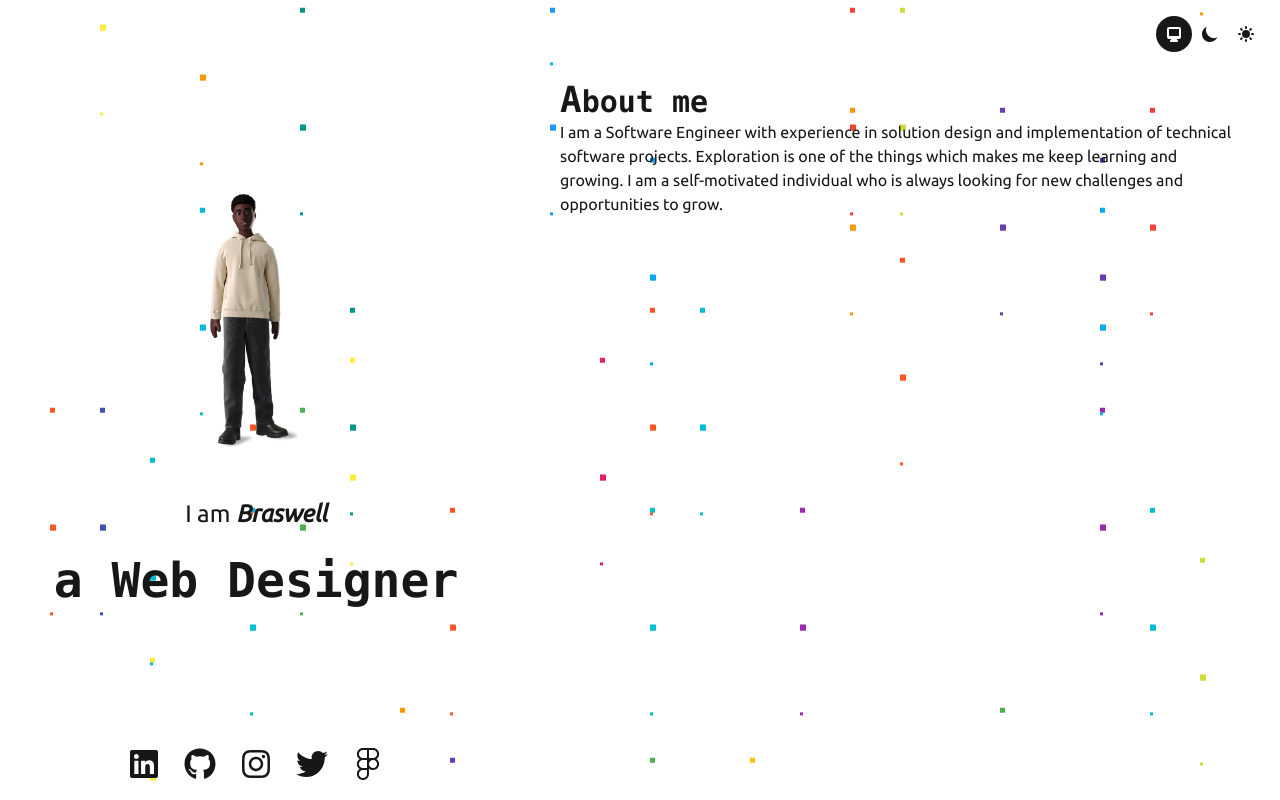
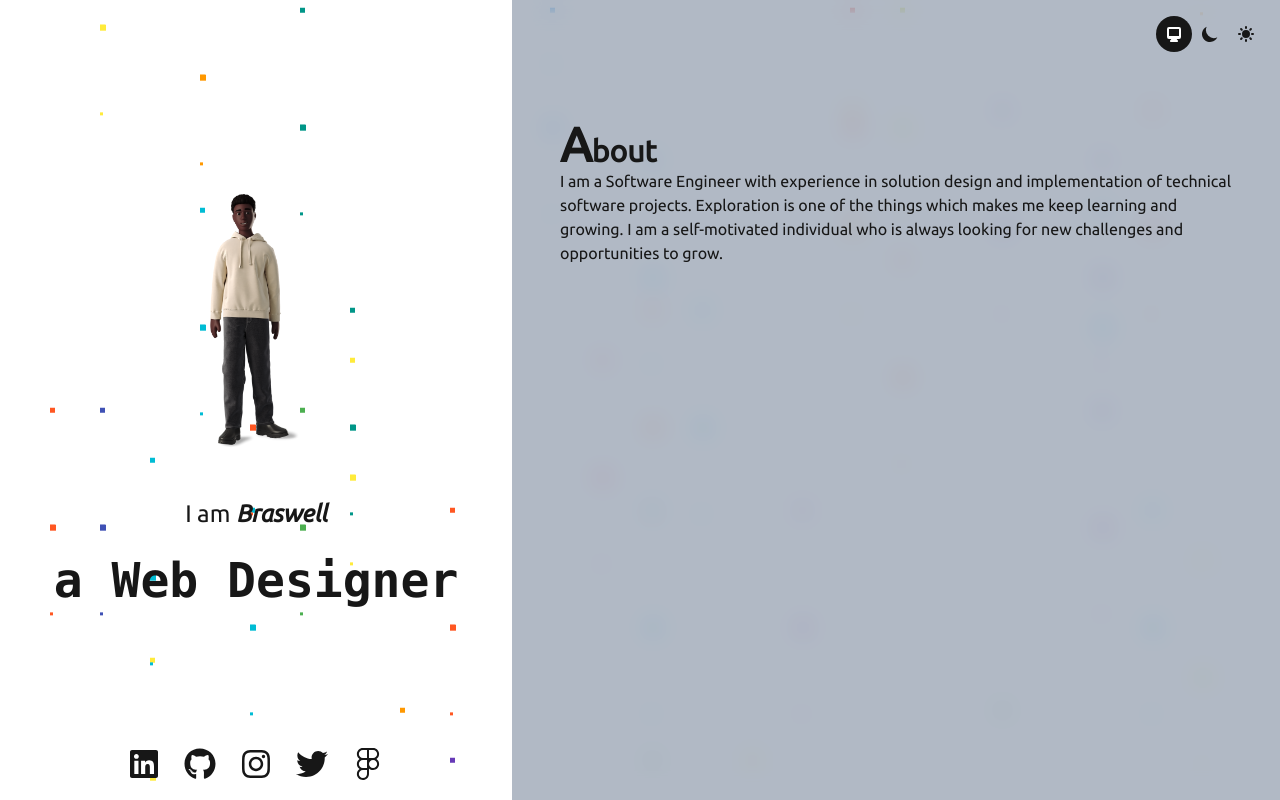
Before and after one commit to braswelljr/braswelljr, a Next.js app: page / in a window 1280 px wide. Built offline with nearby package versions, Linux system fonts and the light colour scheme; a web font is replaced by a local one.

Commit message:
Snap Pages

```diff
--- /dev/null
+++ b/src/components/SnapIntoView.tsx
@@ -0,0 +1,32 @@
+import { forwardRef, CSSProperties } from 'react'
+import clsx from 'clsx'
+
+const SnapIntoView = forwardRef(
+  (
+    {
+      children,
+      className,
+      style,
+      rest
+    }: {
+      children?: JSX.Element | JSX.Element[]
+      className?: string
+      style?: CSSProperties
+      rest?: any
+    },
+    ref
+  ) => {
+    return (
+      <div
+        ref={ref}
+        {...rest}
+        className={clsx('snap-mandatory', className)}
+        style={style}
+      >
+        {children}
+      </div>
+    )
+  }
+)
+
+export default SnapIntoView
--- /dev/null
+++ b/src/hooks/useWindowSize.ts
@@ -0,0 +1,27 @@
+import { useState, useEffect } from 'react'
+
+export default function useWindowSize() {
+  const isClient = typeof window === 'object'
+  const [windowSize, setWindowSize] = useState({
+    width: isClient ? window.innerWidth : undefined,
+    height: isClient ? window.innerHeight : undefined
+  })
+
+  useEffect(() => {
+    if (!isClient) {
+      return
+    }
+
+    function handleResize() {
+      setWindowSize({
+        width: window.innerWidth,
+        height: window.innerHeight
+      })
+    }
+
+    window.addEventListener('resize', handleResize)
+    return () => window.removeEventListener('resize', handleResize)
+  }, [isClient])
+
+  return windowSize
+}
--- a/src/layout/AppLayout.tsx
+++ b/src/layout/AppLayout.tsx
@@ -21,7 +21,7 @@ const AppLayout = ({ children }: { children: ReactChild | ReactChildren }) => {
             dark: <HiMoon className={clsx('h-5 w-auto')} />,
             light: <HiSun className={clsx('h-5 w-auto')} />
           }}
-          className={clsx('fixed top-4 right-4')}
+          className={clsx('fixed top-4 right-4 z-10')}
           selected={setting}
           onChange={setSetting}
           itemClassName={{
--- a/src/pages/_app.tsx
+++ b/src/pages/_app.tsx
@@ -7,24 +7,7 @@ const App = ({ Component, pageProps }: AppProps) => {
   return (
     <>
       <Head>
-        <meta charSet="utf-8" />
-        <meta httpEquiv="X-UA-Compatible" content="IE=edge" />
-
-        <meta
-          name="viewport"
-          content="width=device-width,initial-scale=1,minimum-scale=1,maximum-scale=1,user-scalable=no"
-        />
-        <meta name="braswelljr" content="Braswell Kenneth Personal portfolio" />
-        <meta name="keywords" content="Keywords" />
         <title key="title">@braswelljr</title>
-
-        <meta key="twitter:title" name="twitter:title" content="brakez ken" />
-        <meta
-          key="og:title"
-          property="og:title"
-          content="Braswell Kenneth Azu Junior"
-        />
-        <meta name="theme-color" content="#317EFB" />
       </Head>
       <AppLayout>
         <Component {...pageProps} />
--- /dev/null
+++ b/src/pages/_document.tsx
@@ -0,0 +1,80 @@
+import NextDocument, {
+  Html,
+  Head,
+  Main,
+  NextScript,
+  DocumentContext
+} from 'next/document'
+
+export default class Document extends NextDocument {
+  static async getInitialProps(ctx: DocumentContext) {
+    const initialProps = await NextDocument.getInitialProps(ctx)
+    return { ...initialProps }
+  }
+
+  render() {
+    return (
+      <Html lang="en" className="scroll-smooth text-neutral-800 antialiased">
+        <Head>
+          <link rel="manifest" href="/manifest.json" />
+          <link rel="shortcut icon" href="/favicon.ico" type="image/x-icon" />
+          <link href="/icons/icon192.png" rel="icon" type="image/png" />
+          <link href="/icons/icon512.png" rel="icon" type="image/png" />
+          <link rel="apple-touch-icon" href="/icons/apple-touch-icon.png" />
+          <meta name="theme-color" content="#317EFB" />
+
+          <meta
+            name="braswelljr"
+            content="Braswell Kenneth Personal portfolio"
+          />
+          <meta name="apple-mobile-web-app-capable" content="yes" />
+          <meta
+            name="apple-mobile-web-app-status-bar-style"
+            content="default"
+          />
+          <meta
+            name="apple-mobile-web-app-title"
+            content="Braswell Kenneth Junior Portfolio"
+          />
+          <meta name="description" content="Personal Portfolio" />
+          <meta name="format-detection" content="telephone=no" />
+          <meta name="mobile-web-app-capable" content="yes" />
+          <meta
+            name="msapplication-config"
+            content="/icons/browserconfig.xml"
+          />
+          <meta name="msapplication-TileColor" content="#2B5797" />
+          <meta name="msapplication-tap-highlight" content="no" />
+          <meta name="theme-color" content="#000000" />
+
+          <meta name="twitter:card" content="summary" />
+          <meta name="twitter:url" content="https://twitter.com/brakez_ken" />
+          <meta name="twitter:title" content="GLab" />
+          <meta
+            name="twitter:description"
+            content="Open source GitLab CLI tool"
+          />
+          <meta
+            name="twitter:image"
+            content="https://github.com/braswelljr/braswelljr/raw/main/src/img/kenb.jpg"
+          />
+          <meta name="twitter:creator" content="@braswell_ken" />
+          <meta property="og:type" content="Brasweljr's Portfolio" />
+          <meta property="og:title" content="Brasweljr" />
+          <meta property="og:description" content="Brasweljr's Portfolio" />
+          <meta property="og:site_name" content="rasweljr" />
+          <meta property="og:url" content="https://brasweljr.vercel.app" />
+          <meta
+            property="og:image"
+            content="https://github.com/braswelljr/glab-docs/raw/main/src/img/kenb.jpg"
+          />
+        </Head>
+        <body>
+          <Main />
+          <NextScript />
+          <script> </script>
+        </body>
+      </Html>
+    )
+  }
+}
--- a/src/pages/index.tsx
+++ b/src/pages/index.tsx
@@ -25,8 +25,12 @@ const Index = () => {
   }, 5000)
 
   return (
-    <main className="grid-cols-[2fr,3fr] lg:grid">
-      <section className="grid h-screen place-content-center lg:sticky lg:inset-y-0">
+    <div className="h-screen snap-y snap-mandatory overflow-y-auto lg:grid lg:grid-cols-[2fr,3fr]">
+      {[
+        {
+          title: 'Home',
+          content: (
+            <>
               <section className="space-y-4">
                 <div className="h-72">
                   <img
@@ -62,7 +66,7 @@ const Index = () => {
                         </motion.div>
                       )
                   )}
-            <div className="inset-x-4 bottom-5 lg:absolute">
+                  <div className="absolute inset-x-4 bottom-5">
                     <div className="mx-auto flex items-center justify-center space-x-6">
                       {[
                         {
@@ -77,12 +81,12 @@ const Index = () => {
                         },
                         {
                           name: 'Instagram',
-                    url: 'https://twitter.com/brakez_ken',
+                          url: 'https://www.instagram.com/braswell_jr/',
                           icon: <FaInstagram className={clsx('h-8 w-auto')} />
                         },
                         {
                           name: 'Twitter',
-                    url: 'https://www.instagram.com/braswell_jr/',
+                          url: 'https://twitter.com/brakez_ken',
                           icon: <FaTwitter className={clsx('h-8 w-auto')} />
                         },
                         {
@@ -99,22 +103,74 @@ const Index = () => {
                   </div>
                 </div>
               </section>
+            </>
+          )
+        },
+        {
+          title: 'About',
+          content: (
+            <>
+              <p className={clsx()}>
+                I am a Software Engineer with experience in solution design and
+                implementation of technical software projects. Exploration is
+                one of the things which makes me keep learning and growing. I am
+                a self-motivated individual who is always looking for new
+                challenges and opportunities to grow.
+              </p>
+            </>
+          )
+        },
+        {
+          title: 'Content',
+          content: (
+            <>
+              <p className={clsx()}>
+                I am a Software Engineer with experience in solution design and
+                implementation of technical software projects. Exploration is
+                one of the things which makes me keep learning and growing. I am
+                a self-motivated individual who is always looking for new
+                challenges and opportunities to grow.
+              </p>
+            </>
+          )
+        },
+        {
+          title: 'Blog',
+          content: (
+            <>
+              <p className={clsx()}>
+                I am a Software Engineer with experience in solution design and
+                implementation of technical software projects. Exploration is
+                one of the things which makes me keep learning and growing. I am
+                a self-motivated individual who is always looking for new
+                challenges and opportunities to grow.
+              </p>
+            </>
+          )
+        }
+      ].map(({ title, content }) => (
+        <section
+          key={title}
+          className={clsx(
+            'min-h-screen snap-start',
+            title !== 'Home'
+              ? ' py-5 px-6 backdrop-blur-md odd:bg-amber-500/50 even:bg-slate-500/50 md:px-8 lg:col-start-2 lg:py-20 lg:px-12'
+              : 'relative grid place-content-center lg:sticky lg:inset-y-0 lg:col-span-1'
+          )}
+        >
+          {title !== 'Home' && (
+            <h2
+              className={clsx(
+                'mt-10 text-3xl font-bold first-letter:text-5xl first-letter:font-semibold'
+              )}
+            >
+              {title}
+            </h2>
+          )}
+          <div className={clsx('mt-6' && title !== 'Home')}>{content}</div>
         </section>
-      <section className="min-h-screen py-5 px-6 md:px-8 lg:py-20 lg:px-12">
-        <h2
-          className={clsx('font-mono text-3xl font-bold first-letter:text-4xl')}
-        >
-          About me
-        </h2>
-        <p className="">
-          I am a Software Engineer with experience in solution design and
-          implementation of technical software projects. Exploration is one of
-          the things which makes me keep learning and growing. I am a
-          self-motivated individual who is always looking for new challenges and
-          opportunities to grow.
-        </p>
-      </section>
-    </main>
+      ))}
+    </div>
   )
 }
 
--- a/src/styles/globals.css
+++ b/src/styles/globals.css
@@ -86,3 +86,21 @@
     transform: translateY(0vh);
   }
 }
+
+@layer utilities {
+  .scrollbars-hidden {
+    scrollbar-width: none;
+
+    &::-webkit-scrollbar {
+      display: none;
+
+      @media (min-width: 1024px) {
+        display: block;
+      }
+    }
+
+    @media (min-width: 1024px) {
+      scrollbar-width: auto;
+    }
+  }
+}
```
Also changed, not shown: package.json (+10 -9 lines), public/manifest.json (added). Lines whose indentation alone changed are shown as unchanged.
